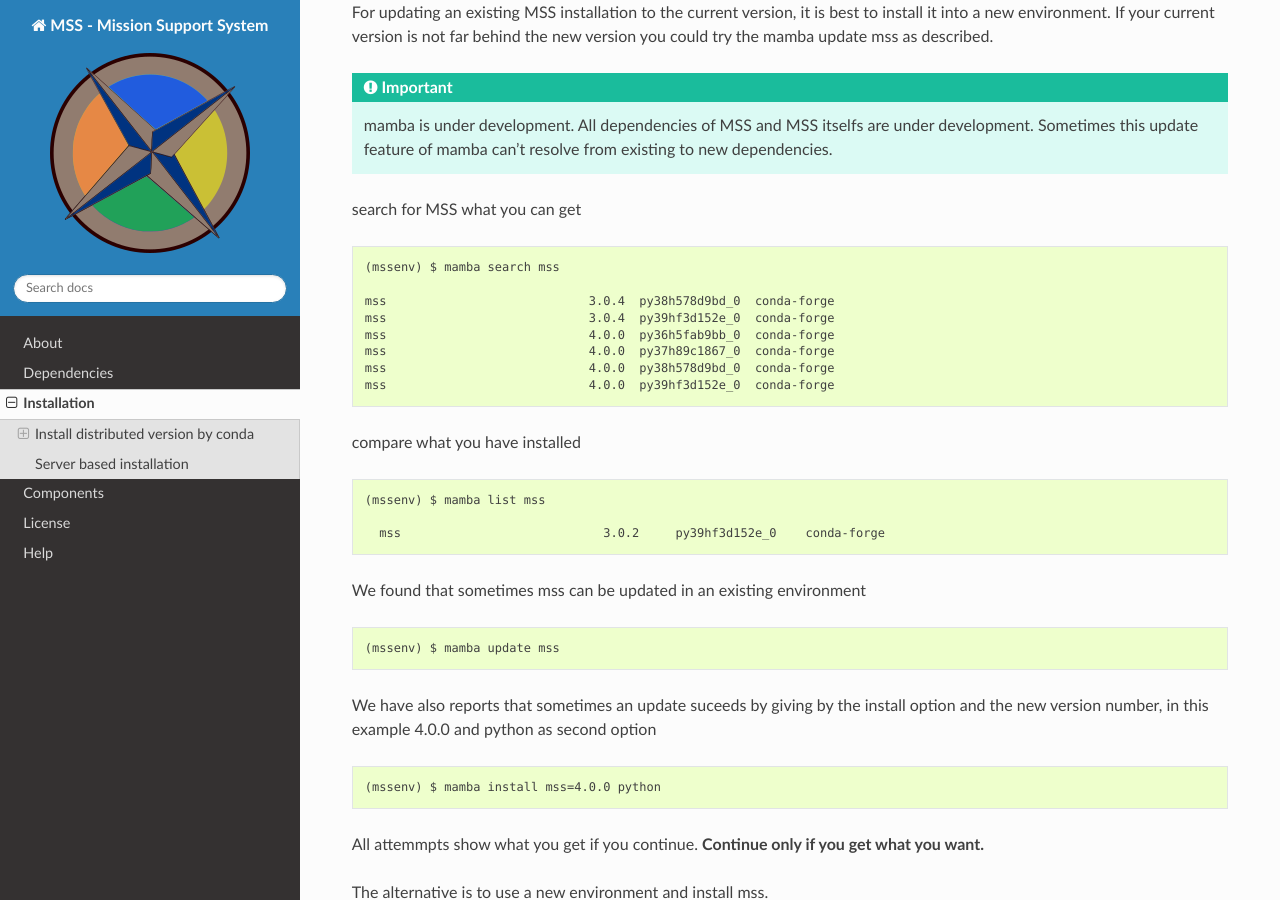
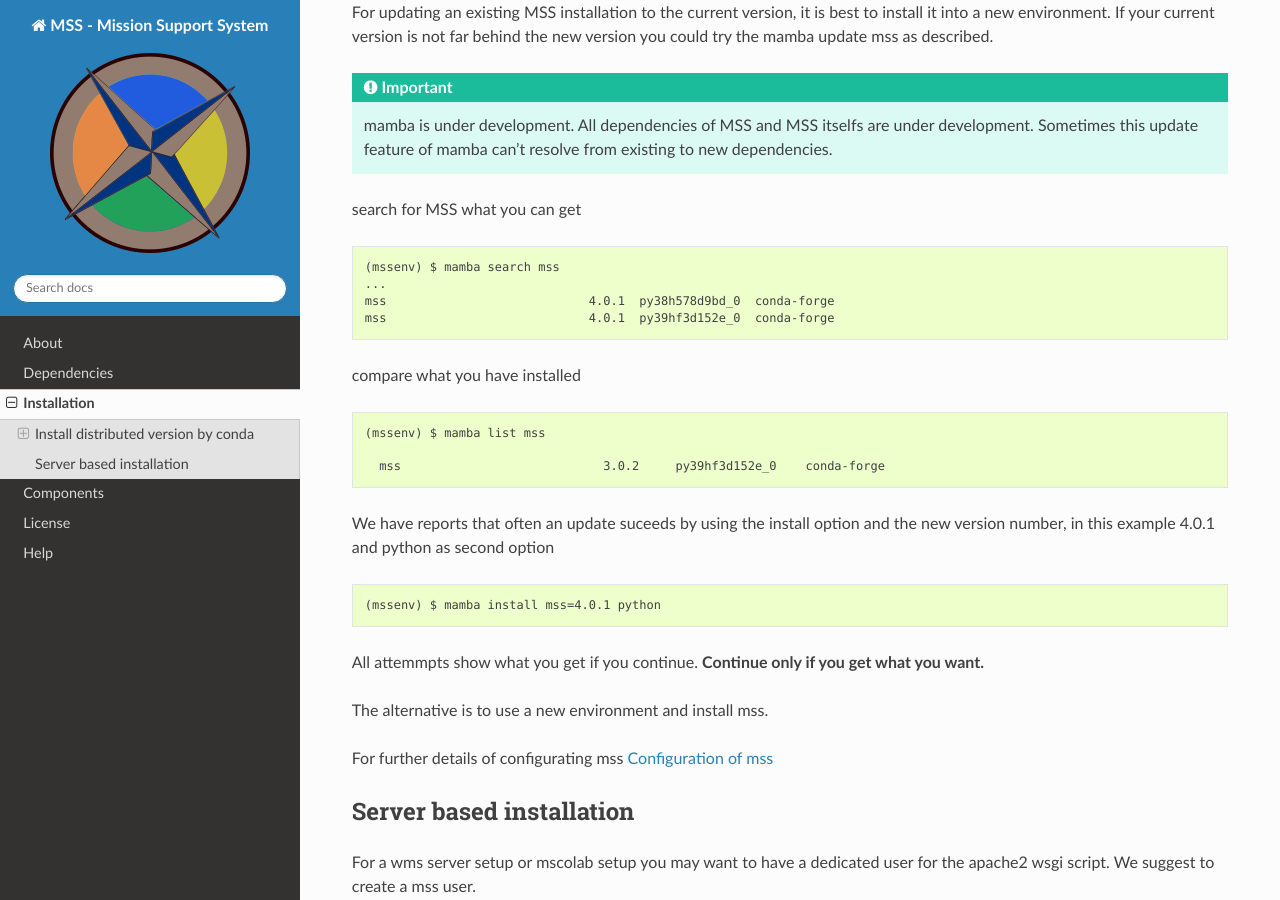
Before and after one commit to Open-MSS/MSS, a Sphinx documentation site: the page built from docs/installation.rst, in a window 1280 px wide and 900 px high, scrolled down 1470 px. Built offline with Sphinx 7.4.7 and the Read the Docs theme 2.0.0, drawn with Linux system fonts in a browser that asks for light colours; pages that are not in the unit, such as notebooks, are missing from menus; the version number could not be read and is left out.

```diff
--- a/docs/installation.rst
+++ b/docs/installation.rst
@@ -81,13 +81,9 @@ you could try the mamba update mss as described.
 search for MSS what you can get ::
 
    (mssenv) $ mamba search mss
-
-   mss                            3.0.4  py38h578d9bd_0  conda-forge
-   mss                            3.0.4  py39hf3d152e_0  conda-forge
-   mss                            4.0.0  py36h5fab9bb_0  conda-forge
-   mss                            4.0.0  py37h89c1867_0  conda-forge
-   mss                            4.0.0  py38h578d9bd_0  conda-forge
-   mss                            4.0.0  py39hf3d152e_0  conda-forge
+   ...
+   mss                            4.0.1  py38h578d9bd_0  conda-forge
+   mss                            4.0.1  py39hf3d152e_0  conda-forge
 
 compare what you have installed ::
 
@@ -95,14 +91,11 @@ compare what you have installed ::
 
      mss                            3.0.2     py39hf3d152e_0    conda-forge
 
-We found that sometimes mss can be updated in an existing environment  ::
 
-   (mssenv) $ mamba update mss
+We have reports that often an update suceeds by using the install option and the new version number,
+in this example 4.0.1 and python as second option ::
 
-We have also reports that sometimes an update suceeds by giving by the install option and the new version number,
-in this example 4.0.0 and python as second option ::
-
-   (mssenv) $ mamba install mss=4.0.0 python
+   (mssenv) $ mamba install mss=4.0.1 python
 
 All attemmpts show what you get if you continue. **Continue only if you get what you want.**
 
--- a/mslib/version.py
+++ b/mslib/version.py
@@ -24,4 +24,4 @@
     See the License for the specific language governing permissions and
     limitations under the License.
 """
-__version__ = u'4.0.0.'
+__version__ = u'4.0.1.'
```
Also changed, not shown: CHANGES.rst (+8 -0 lines).
